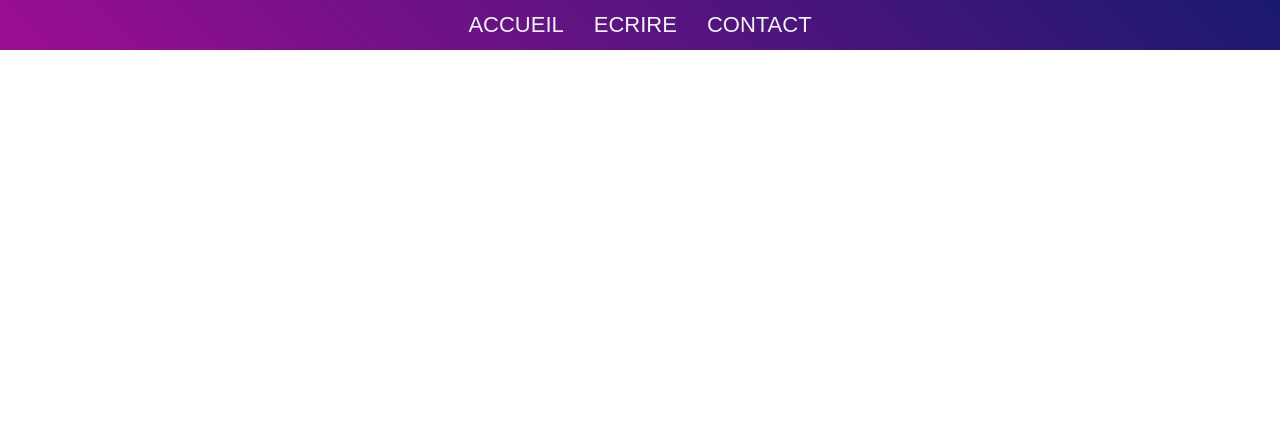
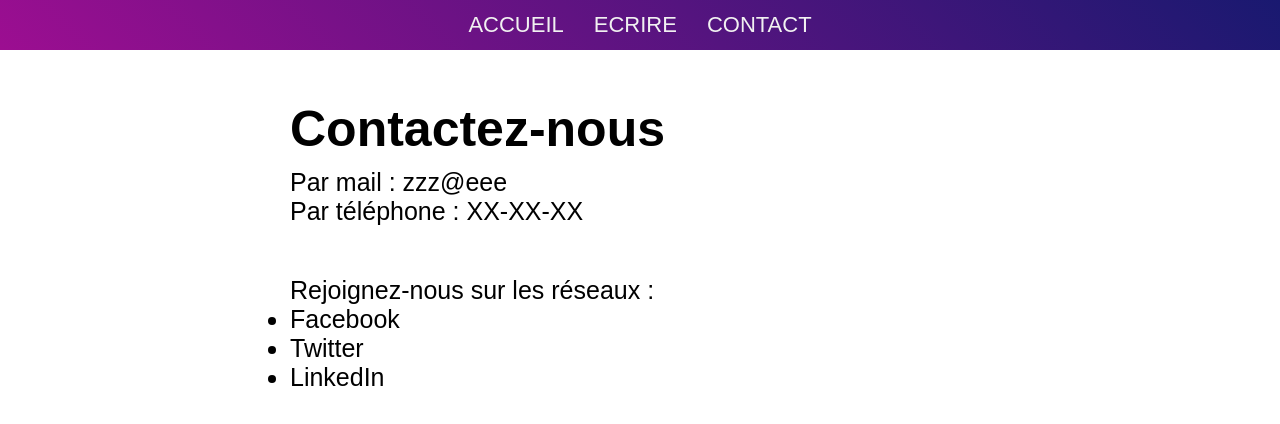
Before and after one commit to Sharkay-AA/blog-REACT, a React (Create React App) app: page /contact in a window 1280 px wide. Shown: the top 424 px of the page. Built offline with nearby package versions, Linux system fonts and the light colour scheme.

Commit message:
add very simple contact page

```diff
--- a/src/Containers/Contact/Contact.css
+++ b/src/Containers/Contact/Contact.css
@@ -0,0 +1,14 @@
+.container-contact {
+  max-width: 700px;
+  margin: 100px auto 0;
+  font-size: 25px;
+}
+
+.container-contact h1 {
+  font-size: 50px;
+  margin-bottom: 10px;
+}
+
+.container-contact p:nth-child(4) {
+  margin-top: 50px;
+}
--- a/src/Containers/Contact/Contact.js
+++ b/src/Containers/Contact/Contact.js
@@ -1,8 +1,18 @@
 import React from 'react';
+import "./Contact.css";
 
 function Contact(props) {
     return (
-        <div>
+        <div className='container-contact'>
+            <h1>Contactez-nous</h1>
+            <p>Par mail : zzz@eee</p>
+            <p>Par téléphone : XX-XX-XX</p>
+            <p>Rejoignez-nous sur les réseaux :</p>
+            <ul>
+                <li>Facebook</li>
+                <li>Twitter</li>
+                <li>LinkedIn</li>
+            </ul>
 
         </div>
     );
```
